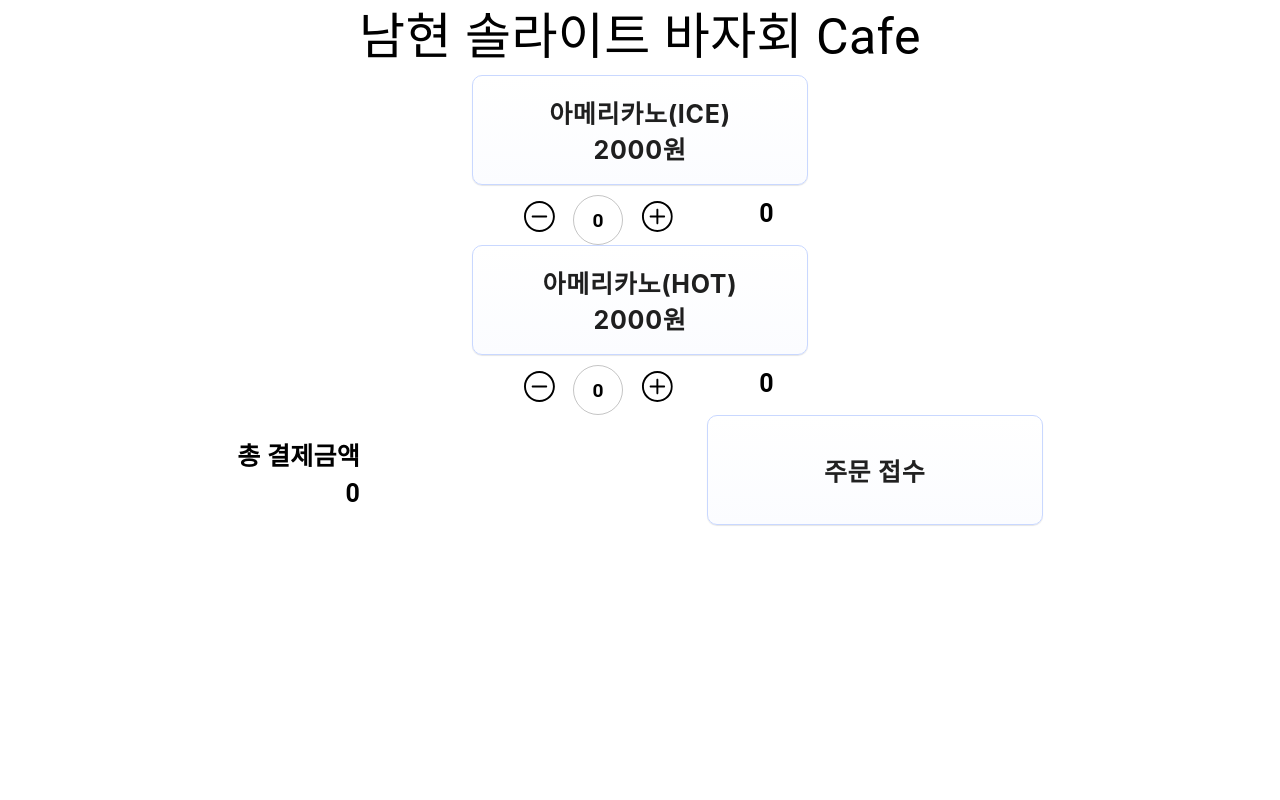
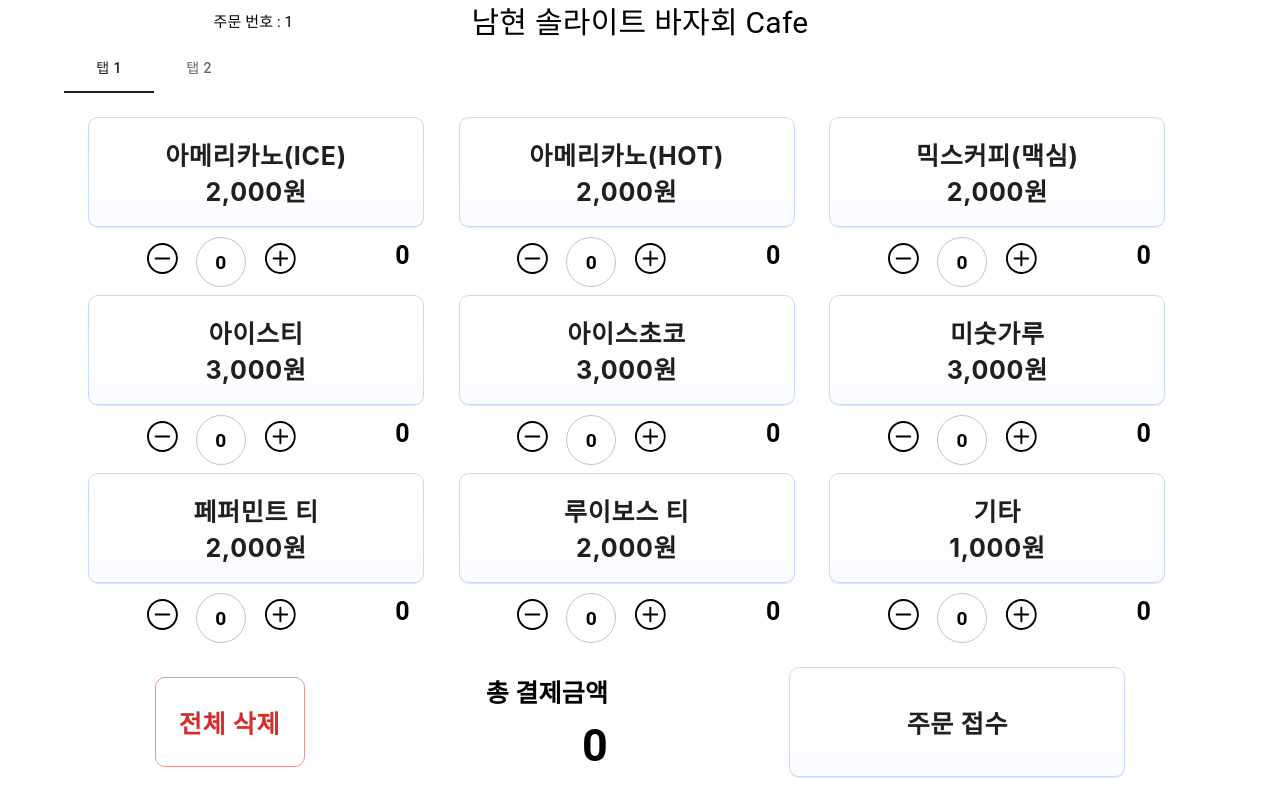
Before and after one commit to son1473/NH_kiosk, a React (Create React App) app: page / in a window 1280 px wide. Built offline with nearby package versions, Linux system fonts and the light colour scheme.

Commit message:
Make mockup Design

```diff
--- a/src/components/baja/OrderMenu.tsx
+++ b/src/components/baja/OrderMenu.tsx
@@ -1,27 +1,18 @@
 import { Box, Button, TextField, Typography } from "@mui/material";
-import { useState, useEffect } from "react";
-import { MENU, menuKey } from "utils/menu";
+import { MENU } from "utils/menu";
 
 interface OrderMenuProps {
-  // menu: string;
   menuName: string;
-  totalPrice: number;
-  setTotalPrice: (value: number) => void;
+  beverageNum: number;
+
+  setBeverageNum: React.Dispatch<React.SetStateAction<number>>;
 }
 
-const OrderMenu = ({ menuName, setTotalPrice }: OrderMenuProps) => {
-  const [beverageNum, setBeverageNum] = useState(0);
-  // const [totalPrice, setTotalPrice] = useState(0);
-
-  // const handleChangeCoffee = () => {
-  //   setCoffeeNum(coffeeNum + 1);
-  // };
-
-  useEffect(() => {
-    setTotalPrice(beverageNum * 2000);
-  }, [beverageNum]);
-  // style, className, onClick, onMouseMove 등의 props를 사용할 수 있도록
-  // ...rest 를 사용하여 ResponsiveBlock에게 전달
+const OrderMenu = ({
+  menuName,
+  beverageNum,
+  setBeverageNum,
+}: OrderMenuProps) => {
   return (
     <Box>
       <Button
@@ -42,8 +33,7 @@ const OrderMenu = ({ menuName, setTotalPrice }: OrderMenuProps) => {
         }}
       >
         {menuName} <br />
-        {/* 2,000원 */}
-        {MENU[menuName]}원
+        {MENU[menuName].toLocaleString()}원
       </Button>
       <Box
         sx={{
@@ -167,7 +157,7 @@ const OrderMenu = ({ menuName, setTotalPrice }: OrderMenuProps) => {
           ></Button>
         </Box>
         <Typography sx={{ fontWeight: "bold", fontSize: "25px" }}>
-          {beverageNum * 2000}
+          {(beverageNum * MENU[menuName]).toLocaleString()}
         </Typography>
       </Box>
     </Box>
--- a/src/routes/baja_LandingOrder.tsx
+++ b/src/routes/baja_LandingOrder.tsx
@@ -1,43 +1,224 @@
-import { Box, Button, Container, TextField, Typography } from "@mui/material";
+import {
+  Box,
+  Button,
+  Container,
+  Grid,
+  Tab,
+  Tabs,
+  TextField,
+  Typography,
+} from "@mui/material";
 import React, { useEffect, useState } from "react";
 import { MENU, menuKey } from "utils/menu";
 import OrderMenu from "./../components/baja/OrderMenu";
 
+interface TabPanelProps {
+  children?: React.ReactNode;
+  index: number;
+  value: number;
+}
+
+function TabPanel(props: TabPanelProps) {
+  const { children, value, index, ...other } = props;
+
+  return (
+    <div
+      role="tabpanel"
+      hidden={value !== index}
+      id={`vertical-tabpanel-${index}`}
+      aria-labelledby={`vertical-tab-${index}`}
+      {...other}
+    >
+      {value === index && <Box sx={{ p: 3 }}>{children}</Box>}
+    </div>
+  );
+}
+
 function LandingOrder() {
+  const [orderNum, setOrderNum] = useState(1);
   const [coffeeIceNum, setCoffeeIceNum] = useState(0);
   const [coffeeHotNum, setCoffeeHotNum] = useState(0);
   const [mixCoffeeNum, setMixCoffeeNum] = useState(0);
   const [iceTeaNum, setIceTeaNum] = useState(0);
   const [iceChocoNum, setIceChocoNum] = useState(0);
-  const [coffeeNum, setCoffeeNum] = useState(0);
   const [miSutGaruNum, setMiSutGaruNum] = useState(0);
-  const [pepermintNum, setPepermintNum] = useState(0);
-  const [ruibosNum, setRuibosNum] = useState(0);
+  const [peppermintNum, setPeppermintNum] = useState(0);
+  const [rooibosNum, setRooibosNum] = useState(0);
+  const [etcNum, setEtcNum] = useState(0);
   const [totalPrice, setTotalPrice] = useState(0);
+
+  const [value, setValue] = React.useState(0);
+
+  const handleChange = (event: React.SyntheticEvent, newValue: number) => {
+    setValue(newValue);
+  };
+  const resetAllValue = () => {
+    setCoffeeIceNum(0);
+    setCoffeeHotNum(0);
+    setMixCoffeeNum(0);
+    setIceTeaNum(0);
+    setIceChocoNum(0);
+    setMiSutGaruNum(0);
+    setPeppermintNum(0);
+    setRooibosNum(0);
+    setEtcNum(0);
+  };
+
+  // const [coffeeNum, setCoffeeNum] = useState(0);
 
   // const handleChangeCoffee = () => {
   //   setCoffeeNum(coffeeNum + 1);
   // };
 
-  const handleChildValueChange = (value: number) => {
-    setTotalPrice(value);
-  };
+  // const handleChildValueChange = (value: number) => {
+  // };
 
-  // useEffect(() => {
-  //   setTotalPrice(coffeeNum * 2000);
-  // }, [coffeeNum]);
+  useEffect(() => {
+    const coffeeIcePrice = coffeeIceNum * MENU[menuKey[0]];
+    const coffeeHotPrice = coffeeHotNum * MENU[menuKey[1]];
+    const mixCoffeePrice = mixCoffeeNum * MENU[menuKey[2]];
+    const iceTeaPrice = iceTeaNum * MENU[menuKey[3]];
+    const iceChocoPrice = iceChocoNum * MENU[menuKey[4]];
+    const miSutGaruPrice = miSutGaruNum * MENU[menuKey[5]];
+    const peppermintPrice = peppermintNum * MENU[menuKey[6]];
+    const ruibosPrice = rooibosNum * MENU[menuKey[7]];
+    const etcPrice = etcNum * MENU[menuKey[8]];
+
+    setTotalPrice(
+      coffeeIcePrice +
+        coffeeHotPrice +
+        mixCoffeePrice +
+        iceTeaPrice +
+        iceChocoPrice +
+        miSutGaruPrice +
+        peppermintPrice +
+        ruibosPrice +
+        etcPrice
+    );
+  }, [
+    coffeeIceNum,
+    coffeeHotNum,
+    mixCoffeeNum,
+    iceTeaNum,
+    iceChocoNum,
+    miSutGaruNum,
+    peppermintNum,
+    rooibosNum,
+    etcNum,
+  ]);
 
   return (
     <React.Fragment>
       <Container fixed>
+        {/* Header 부분 */}
+        <Grid container spacing={1} alignItems="center">
+          <Grid item xs={12} md={4}>
             <Typography
               sx={{
-            fontSize: "50px",
+                fontSize: "15px",
+                textAlign: "center",
+              }}
+            >
+              주문 번호 : {orderNum}
+            </Typography>
+          </Grid>
+          <Grid item xs={12} md={4} container justifyContent="center">
+            <Typography
+              sx={{
+                fontSize: "30px",
                 textAlign: "center",
               }}
             >
               남현 솔라이트 바자회 Cafe
             </Typography>
+          </Grid>
+          <Grid item xs={12} md={4}>
+            {/* 오른쪽에는 빈 공간 */}
+          </Grid>
+        </Grid>
+        <Tabs
+          // orientation="vertical"
+          // variant="scrollable"
+          value={value}
+          onChange={handleChange}
+          // aria-label="Vertical tabs example"
+          // sx={{ borderRight: 1, borderColor: "divider" }}
+        >
+          <Tab label="탭 1" />
+          <Tab label="탭 2" />
+        </Tabs>
+        <TabPanel value={value} index={0}>
+          <Grid container spacing={1}>
+            <Grid item xs={12} sm={6} md={4}>
+              <OrderMenu
+                menuName={menuKey[0]}
+                beverageNum={coffeeIceNum}
+                setBeverageNum={setCoffeeIceNum}
+              />
+            </Grid>
+            <Grid item xs={12} sm={6} md={4}>
+              <OrderMenu
+                menuName={menuKey[1]}
+                beverageNum={coffeeHotNum}
+                setBeverageNum={setCoffeeHotNum}
+              />
+            </Grid>
+            {/* mixCoffeeNum, iceTeaNum, iceChocoNum, miSutGaruNum, pepermintNum,
+            ruibosNum, etcNum, */}
+            <Grid item xs={12} sm={6} md={4}>
+              <OrderMenu
+                menuName={menuKey[2]}
+                beverageNum={mixCoffeeNum}
+                setBeverageNum={setMixCoffeeNum}
+              />
+            </Grid>
+            <Grid item xs={12} sm={6} md={4}>
+              <OrderMenu
+                menuName={menuKey[3]}
+                beverageNum={iceTeaNum}
+                setBeverageNum={setIceTeaNum}
+              />
+            </Grid>
+            <Grid item xs={12} sm={6} md={4}>
+              <OrderMenu
+                menuName={menuKey[4]}
+                beverageNum={iceChocoNum}
+                setBeverageNum={setIceChocoNum}
+              />
+            </Grid>
+            <Grid item xs={12} sm={6} md={4}>
+              <OrderMenu
+                menuName={menuKey[5]}
+                beverageNum={miSutGaruNum}
+                setBeverageNum={setMiSutGaruNum}
+              />
+            </Grid>
+            <Grid item xs={12} sm={6} md={4}>
+              <OrderMenu
+                menuName={menuKey[6]}
+                beverageNum={peppermintNum}
+                setBeverageNum={setPeppermintNum}
+              />
+            </Grid>
+            <Grid item xs={12} sm={6} md={4}>
+              <OrderMenu
+                menuName={menuKey[7]}
+                beverageNum={rooibosNum}
+                setBeverageNum={setRooibosNum}
+              />
+            </Grid>
+            <Grid item xs={12} sm={6} md={4}>
+              <OrderMenu
+                menuName={menuKey[8]}
+                beverageNum={etcNum}
+                setBeverageNum={setEtcNum}
+              />
+            </Grid>
+          </Grid>
+        </TabPanel>
+        <TabPanel value={value} index={1}>
+          2
+        </TabPanel>
         <Box
           sx={{
             // minHeight: "150vh",
@@ -47,17 +228,6 @@ function LandingOrder() {
             flexDirection: "column",
           }}
         >
-          <OrderMenu
-            menuName={menuKey[0]}
-            totalPrice={totalPrice}
-            setTotalPrice={handleChildValueChange}
-            />
-          <OrderMenu
-            menuName={menuKey[1]}
-            totalPrice={totalPrice}
-            setTotalPrice={handleChildValueChange}
-          />
-
           <Box
             sx={{
               display: "flex",
@@ -67,14 +237,34 @@ function LandingOrder() {
               flexDirection: "row",
             }}
           >
+            <Button
+              variant="outlined"
+              onClick={resetAllValue}
+              color="error"
+              sx={{
+                // background: "linear-gradient(180deg, #FFF 0%, #FBFCFF 100%)",
+                // boxShadow: "0px 1px 1px 0px rgba(0, 0, 0, 0.10)",
+                // border: "1px solid rgba(201, 216, 255, 1)",
+                borderRadius: "10px",
+                width: "150px",
+                // padding: "0px 25px",
+                height: "90px",
+                textAlign: "center",
+                font: "25px Inter, sans-serif ",
+                fontWeight: "bold",
+                marginBottom: "10px",
+              }}
+            >
+              전체 삭제
+            </Button>
             <Box>
               <Typography sx={{ fontWeight: "bold", fontSize: "25px" }}>
                 총 결제금액
               </Typography>
               <Typography
-                sx={{ fontWeight: "bold", fontSize: "25px", textAlign: "end" }}
+                sx={{ fontWeight: "bold", fontSize: "45px", textAlign: "end" }}
               >
-                {totalPrice}
+                {totalPrice.toLocaleString()}
               </Typography>
             </Box>
             <Button
--- a/src/utils/menu.ts
+++ b/src/utils/menu.ts
@@ -7,9 +7,9 @@ export const MENU: StringNumberDictionary= {
   "아메리카노(ICE)": 2000,
   "아메리카노(HOT)": 2000,
   "믹스커피(맥심)": 2000,
-  "아이스티": 2000,
-  "아이스초코": 2000,
-  "미숫가루": 2000,
+  "아이스티": 3000,
+  "아이스초코": 3000,
+  "미숫가루": 3000,
   "페퍼민트 티": 2000,
   "루이보스 티": 2000,
   "기타": 1000,
```
Lines whose indentation alone changed are shown as unchanged.
